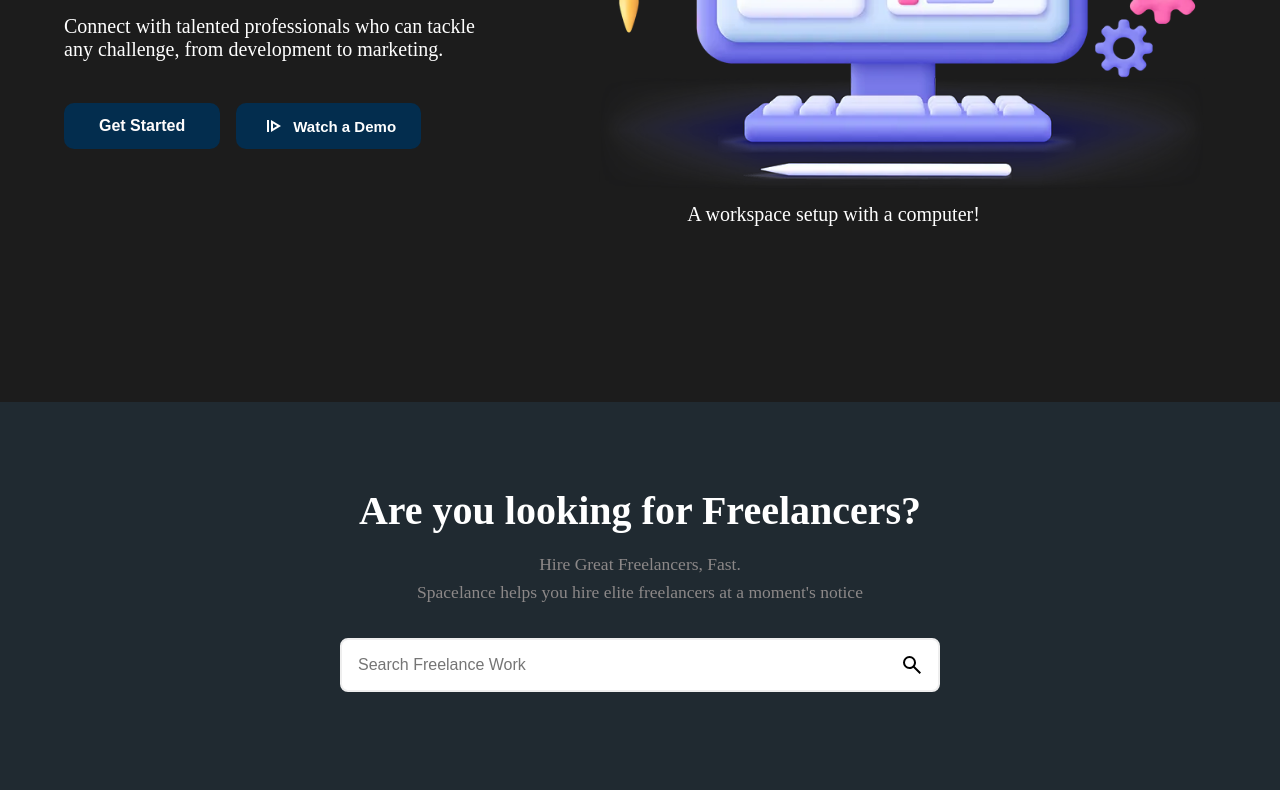
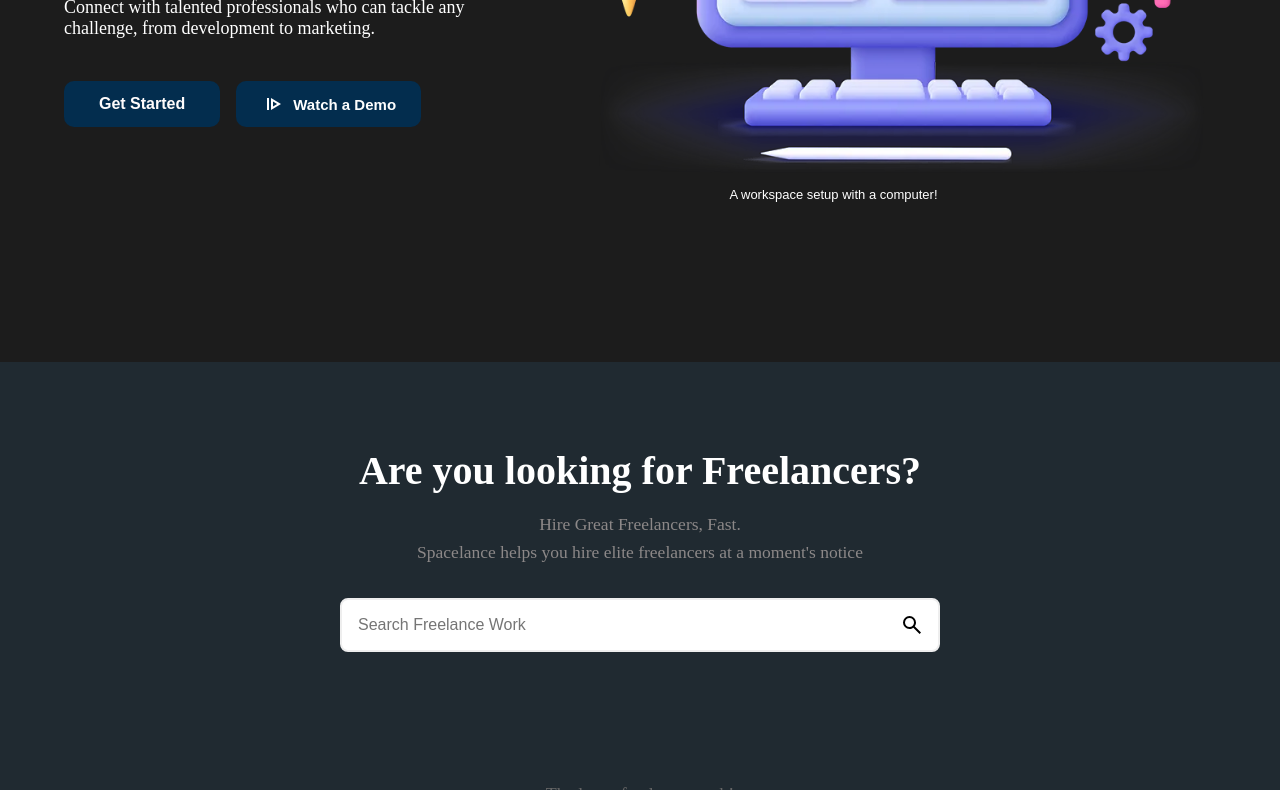
Before and after one commit to AmrQamhieh/Udacity-Freelance-Site, a plain HTML site: page index.html in a window 1280 px wide. Shown: the part 589-1379 px from the top of the page. Drawn offline with Linux system fonts and the light colour scheme; a web font is replaced by a local one.

Commit message:
add a padding on the main section, changed the figure caption family type and it's font-size.

```diff
--- a/styles/main.css
+++ b/styles/main.css
@@ -106,7 +106,7 @@ main {
     display: flex;
     align-items: center;
     gap: 4rem;
-    padding: 11rem 5%;
+    padding: 10rem 5%;
 }
 
 .main-text {
@@ -129,7 +129,7 @@ h1 {
 .text .build,
 p {
     color: #ffffff;
-    font-size: 20px;
+    font-size: 18px;
 }
 
 .text p:nth-child(2) {
@@ -199,10 +199,11 @@ p {
 figure figcaption{
     color: white;
     text-align: center;
-     margin-right: 130px;
+    margin-right: 130px;
     margin-top: 10px;
     margin-left: 15px;
-    font-size: 20px;
+    font-size: 13px;
+    font-family:Arial, Helvetica, sans-serif;
 }
 
 .pic:hover {
```
